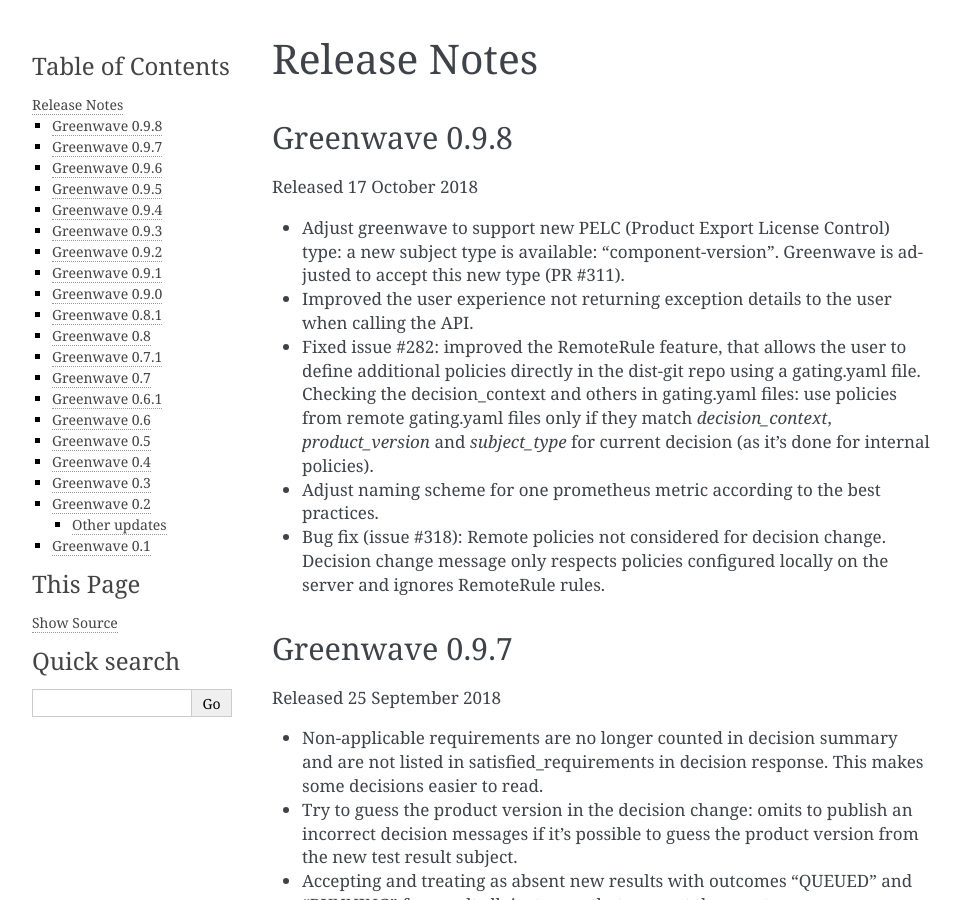
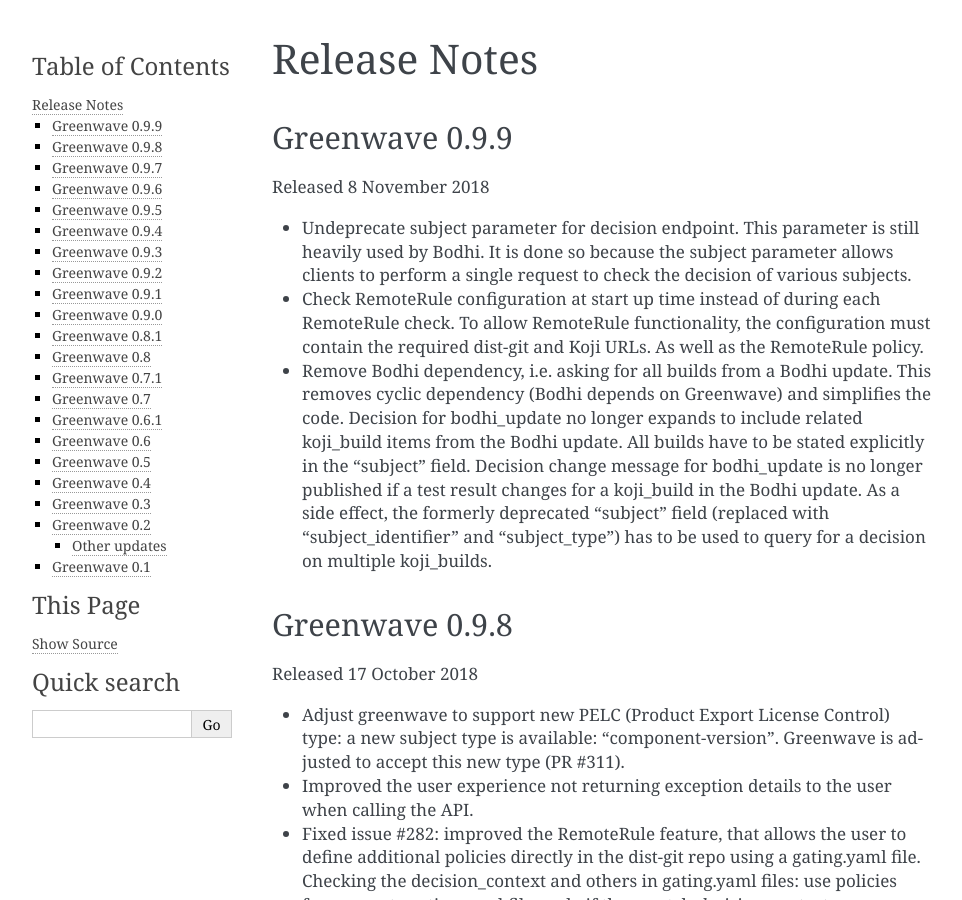
Before and after one commit to release-engineering/greenwave, a Sphinx documentation site: the page built from docs/release-notes.rst, in a window 1280 px wide and 900 px high. Shown: the whole window, without its empty margins (148-1110 px from the left). Built offline with Sphinx 7.4.7, drawn with Linux system fonts in a browser that asks for light colours; pages that are not in the unit, such as notebooks, are missing from menus.

Commit message:
Add release notes for 0.9.9
Signed-off-by: Luiz Carvalho <lucarval@redhat.com>

```diff
--- a/docs/release-notes.rst
+++ b/docs/release-notes.rst
@@ -1,6 +1,29 @@
 =============
 Release Notes
 =============
+
+Greenwave 0.9.9
+===============
+
+Released 8 November 2018
+
+* Undeprecate subject parameter for decision endpoint. This parameter is still
+  heavily used by Bodhi. It is done so because the subject parameter allows
+  clients to perform a single request to check the decision of various subjects.
+
+* Check RemoteRule configuration at start up time instead of during each
+  RemoteRule check. To allow RemoteRule functionality, the configuration must
+  contain the required dist-git and Koji URLs. As well as the RemoteRule policy.
+
+* Remove Bodhi dependency, i.e. asking for all builds from a Bodhi update. This
+  removes cyclic dependency (Bodhi depends on Greenwave) and simplifies the
+  code. Decision for bodhi_update no longer expands to include related
+  koji_build items from the Bodhi update. All builds have to be stated
+  explicitly in the "subject" field. Decision change message for bodhi_update is
+  no longer published if a test result changes for a koji_build in the Bodhi
+  update. As a side effect, the formerly deprecated "subject" field (replaced
+  with "subject_identifier" and "subject_type") has to be used to query for a
+  decision on multiple koji_builds.
 
 Greenwave 0.9.8
 ===============
```
